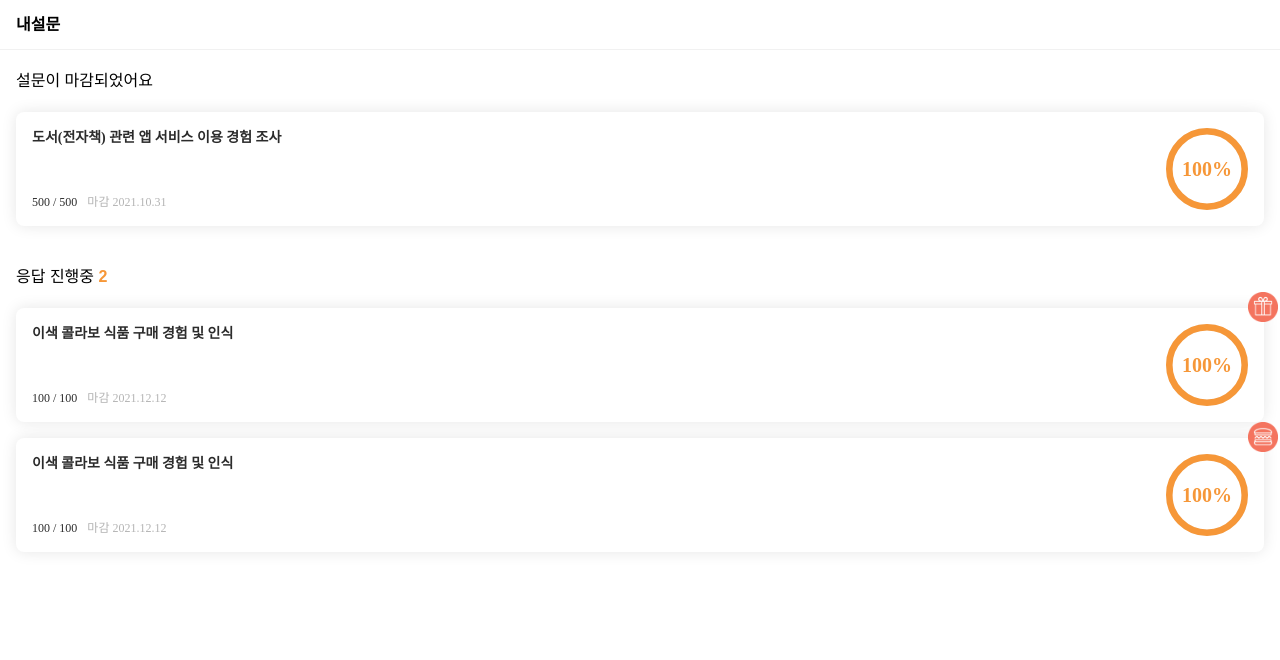
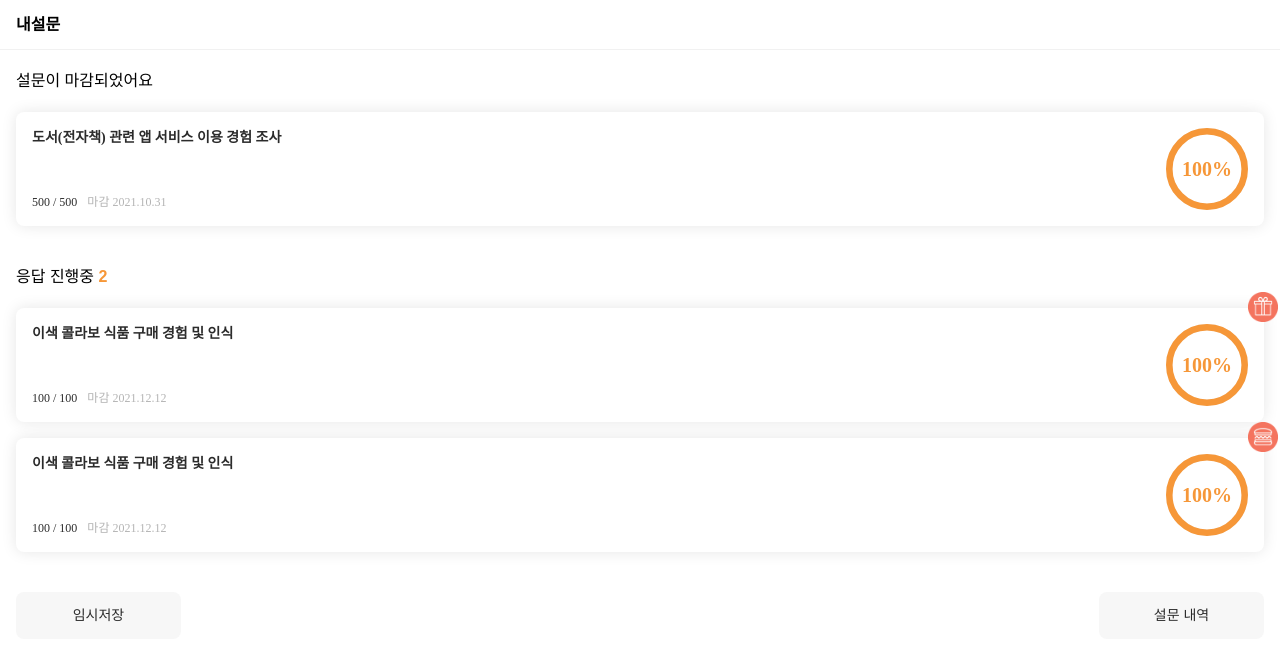
Before and after one commit to Lee-Seonghyun316/AnyVey, a React (Create React App) app in the folder app/: page /my-survey in a window 1280 px wide. Shown: the top 660 px of the page. Built offline with nearby package versions, Linux system fonts and the light colour scheme.

Commit message:
style: add MySurvey ui/ux

```diff
--- a/app/src/features/mySurvey/MySurvey.tsx
+++ b/app/src/features/mySurvey/MySurvey.tsx
@@ -36,6 +36,10 @@ const MySurvey = () => {
           />
         ))}
       </OnGoing>
+      <ButtonContainer>
+        <Button>임시저장</Button>
+        <Button>설문 내역</Button>
+      </ButtonContainer>
     </Wrap>
   );
 };
@@ -64,3 +68,20 @@ const SurveyCount = styled.span`
   line-height: 22px;
   color: #f69738;
 `;
+
+const ButtonContainer = styled.div`
+  display: flex;
+  justify-content: space-between;
+  margin: 40px 16px;
+`;
+
+const Button = styled.button`
+  width: 165px;
+  height: 47px;
+  background: #f7f7f7;
+  border-radius: 8px;
+  font-weight: 500;
+  font-size: 14px;
+  line-height: 19px;
+  color: #2b2b2b;
+`;
```
